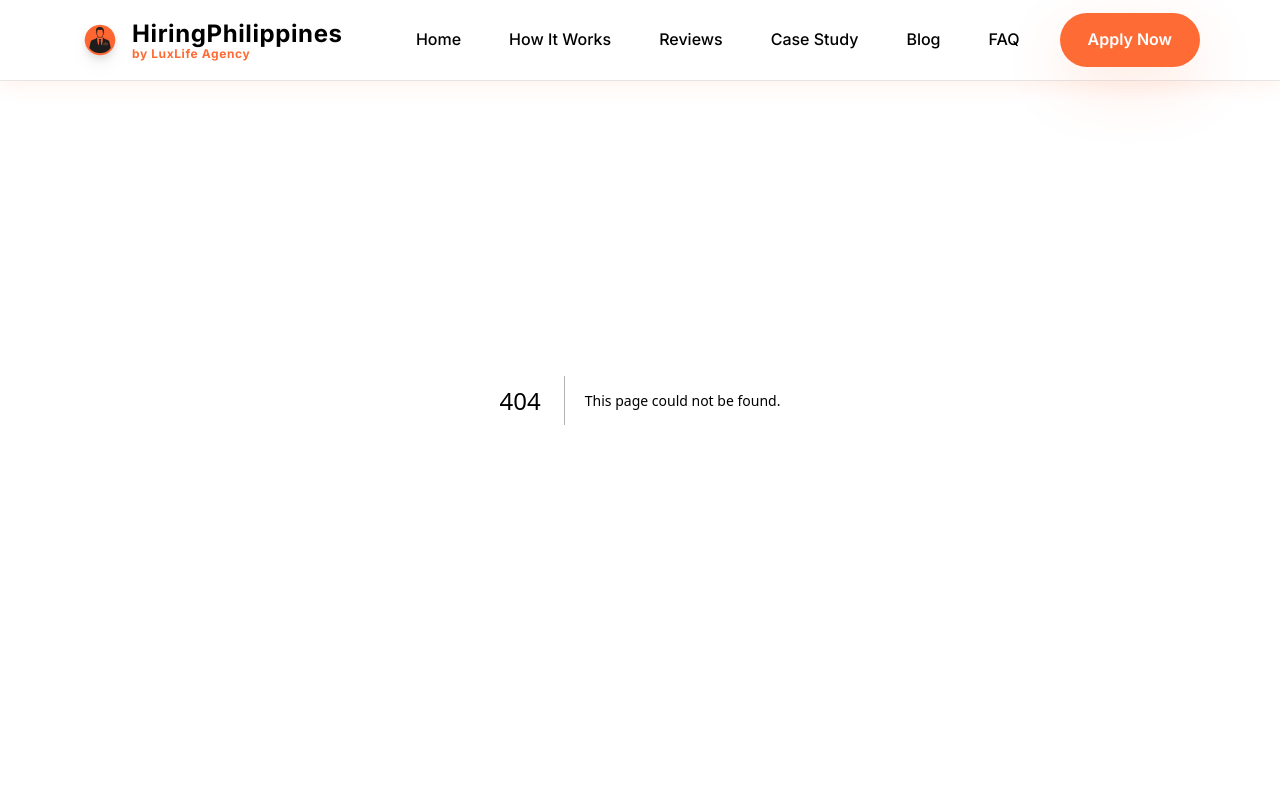
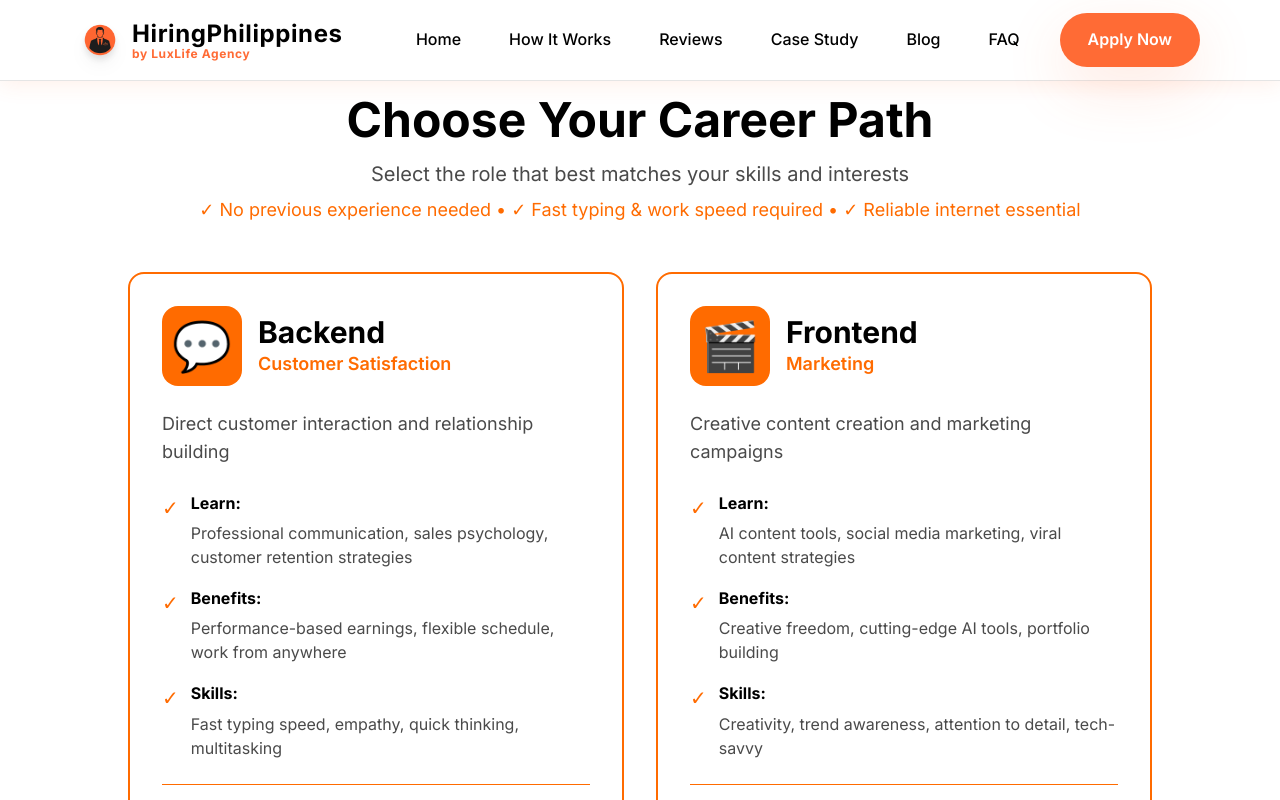
Before and after one commit to gigageek101/luxlife-hiring-website, a Next.js app: page /choose-position in a window 1280 px wide. Before the commit this address had no page. Shown: the top 800 px of the page. Built offline with nearby package versions, Linux system fonts and the light colour scheme; a web font is replaced by a local one.

Commit message:
Replace modal with dedicated job selection page at /choose-position

```diff
--- /dev/null
+++ b/app/choose-position/page.tsx
@@ -0,0 +1,186 @@
+'use client'
+
+import { useRouter } from 'next/navigation'
+
+export default function ChoosePositionPage() {
+  const router = useRouter()
+
+  const handleJobSelect = (jobType: 'backend' | 'frontend') => {
+    if (jobType === 'backend') {
+      router.push('/apply')
+    } else {
+      router.push('/applyformarketing')
+    }
+  }
+
+  return (
+    <div className="min-h-screen pt-24 pb-16 px-4" style={{ background: 'var(--bg-primary)' }}>
+      <div className="max-w-5xl mx-auto">
+        {/* Header */}
+        <div className="text-center mb-12">
+          <h1 className="text-3xl sm:text-4xl md:text-5xl font-bold mb-4" style={{ color: 'var(--text-primary)' }}>
+            Choose Your Career Path
+          </h1>
+          <p className="text-lg sm:text-xl mb-2" style={{ color: 'var(--text-secondary)' }}>
+            Select the role that best matches your skills and interests
+          </p>
+          <p className="text-base sm:text-lg" style={{ color: '#ff6b00' }}>
+            ✓ No previous experience needed • ✓ Fast typing & work speed required • ✓ Reliable internet essential
+          </p>
+        </div>
+
+        {/* Job Options */}
+        <div className="grid grid-cols-1 md:grid-cols-2 gap-6 md:gap-8">
+          {/* Backend Position */}
+          <button
+            onClick={() => handleJobSelect('backend')}
+            className="text-left p-6 sm:p-8 rounded-2xl border-2 transition-all duration-300 hover:scale-105 hover:shadow-2xl group"
+            style={{
+              borderColor: '#ff6b00',
+              background: 'var(--surface)'
+            }}
+          >
+            <div className="flex flex-col h-full">
+              <div className="flex items-center gap-4 mb-6">
+                <div
+                  className="w-16 h-16 sm:w-20 sm:h-20 flex-shrink-0 rounded-2xl flex items-center justify-center text-4xl sm:text-5xl transition-transform group-hover:scale-110"
+                  style={{ background: '#ff6b00' }}
+                >
+                  💬
+                </div>
+                <div>
+                  <h2 className="text-2xl sm:text-3xl font-bold" style={{ color: 'var(--text-primary)' }}>
+                    Backend
+                  </h2>
+                  <div className="text-base sm:text-lg font-semibold" style={{ color: '#ff6b00' }}>
+                    Customer Satisfaction
+                  </div>
+                </div>
+              </div>
+
+              <div className="flex-1">
+                <p className="mb-6 text-base sm:text-lg" style={{ color: 'var(--text-secondary)' }}>
+                  Direct customer interaction and relationship building
+                </p>
+
+                <div className="space-y-4">
+                  <div className="flex items-start gap-3">
+                    <span className="text-xl flex-shrink-0 mt-1" style={{ color: '#ff6b00' }}>✓</span>
+                    <div>
+                      <p className="font-bold mb-1" style={{ color: 'var(--text-primary)' }}>Learn:</p>
+                      <p className="text-sm sm:text-base" style={{ color: 'var(--text-secondary)' }}>
+                        Professional communication, sales psychology, customer retention strategies
+                      </p>
+                    </div>
+                  </div>
+                  <div className="flex items-start gap-3">
+                    <span className="text-xl flex-shrink-0 mt-1" style={{ color: '#ff6b00' }}>✓</span>
+                    <div>
+                      <p className="font-bold mb-1" style={{ color: 'var(--text-primary)' }}>Benefits:</p>
+                      <p className="text-sm sm:text-base" style={{ color: 'var(--text-secondary)' }}>
+                        Performance-based earnings, flexible schedule, work from anywhere
+                      </p>
+                    </div>
+                  </div>
+                  <div className="flex items-start gap-3">
+                    <span className="text-xl flex-shrink-0 mt-1" style={{ color: '#ff6b00' }}>✓</span>
+                    <div>
+                      <p className="font-bold mb-1" style={{ color: 'var(--text-primary)' }}>Skills:</p>
+                      <p className="text-sm sm:text-base" style={{ color: 'var(--text-secondary)' }}>
+                        Fast typing speed, empathy, quick thinking, multitasking
+                      </p>
+                    </div>
+                  </div>
+                </div>
+              </div>
+
+              <div className="mt-6 pt-6 border-t" style={{ borderColor: '#ff6b00' }}>
+                <div className="text-center font-bold text-lg" style={{ color: '#ff6b00' }}>
+                  Click to Apply →
+                </div>
+              </div>
+            </div>
+          </button>
+
+          {/* Frontend Position */}
+          <button
+            onClick={() => handleJobSelect('frontend')}
+            className="text-left p-6 sm:p-8 rounded-2xl border-2 transition-all duration-300 hover:scale-105 hover:shadow-2xl group"
+            style={{
+              borderColor: '#ff6b00',
+              background: 'var(--surface)'
+            }}
+          >
+            <div className="flex flex-col h-full">
+              <div className="flex items-center gap-4 mb-6">
+                <div
+                  className="w-16 h-16 sm:w-20 sm:h-20 flex-shrink-0 rounded-2xl flex items-center justify-center text-4xl sm:text-5xl transition-transform group-hover:scale-110"
+                  style={{ background: '#ff6b00' }}
+                >
+                  🎬
+                </div>
+                <div>
+                  <h2 className="text-2xl sm:text-3xl font-bold" style={{ color: 'var(--text-primary)' }}>
+                    Frontend
+                  </h2>
+                  <div className="text-base sm:text-lg font-semibold" style={{ color: '#ff6b00' }}>
+                    Marketing
+                  </div>
+                </div>
+              </div>
+
+              <div className="flex-1">
+                <p className="mb-6 text-base sm:text-lg" style={{ color: 'var(--text-secondary)' }}>
+                  Creative content creation and marketing campaigns
+                </p>
+
+                <div className="space-y-4">
+                  <div className="flex items-start gap-3">
+                    <span className="text-xl flex-shrink-0 mt-1" style={{ color: '#ff6b00' }}>✓</span>
+                    <div>
+                      <p className="font-bold mb-1" style={{ color: 'var(--text-primary)' }}>Learn:</p>
+                      <p className="text-sm sm:text-base" style={{ color: 'var(--text-secondary)' }}>
+                        AI content tools, social media marketing, viral content strategies
+                      </p>
+                    </div>
+                  </div>
+                  <div className="flex items-start gap-3">
+                    <span className="text-xl flex-shrink-0 mt-1" style={{ color: '#ff6b00' }}>✓</span>
+                    <div>
+                      <p className="font-bold mb-1" style={{ color: 'var(--text-primary)' }}>Benefits:</p>
+                      <p className="text-sm sm:text-base" style={{ color: 'var(--text-secondary)' }}>
+                        Creative freedom, cutting-edge AI tools, portfolio building
+                      </p>
+                    </div>
+                  </div>
+                  <div className="flex items-start gap-3">
+                    <span className="text-xl flex-shrink-0 mt-1" style={{ color: '#ff6b00' }}>✓</span>
+                    <div>
+                      <p className="font-bold mb-1" style={{ color: 'var(--text-primary)' }}>Skills:</p>
+                      <p className="text-sm sm:text-base" style={{ color: 'var(--text-secondary)' }}>
+                        Creativity, trend awareness, attention to detail, tech-savvy
+                      </p>
+                    </div>
+                  </div>
+                </div>
+              </div>
+
+              <div className="mt-6 pt-6 border-t" style={{ borderColor: '#ff6b00' }}>
+                <div className="text-center font-bold text-lg" style={{ color: '#ff6b00' }}>
+                  Click to Apply →
+                </div>
+              </div>
+            </div>
+          </button>
+        </div>
+
+        {/* Footer Note */}
+        <div className="mt-8 p-6 rounded-xl text-center" style={{ background: 'var(--surface)', border: '2px solid #ff6b00' }}>
+          <p className="text-base sm:text-lg" style={{ color: 'var(--text-secondary)' }}>
+            💡 <strong style={{ color: '#ff6b00' }}>Both positions are beginner-friendly!</strong> We provide full training and support. Choose based on your interests and strengths.
+          </p>
+        </div>
+      </div>
+    </div>
+  )
+}
--- a/app/page.tsx
+++ b/app/page.tsx
@@ -1,6 +1,5 @@
 'use client'
 
-import { useState } from 'react'
 import { motion } from 'framer-motion'
 import Link from 'next/link'
 import {
@@ -26,11 +25,9 @@ import AnimatedCounter from '@/components/AnimatedCounter'
 import Reveal from '@/components/Reveal'
 import ParallaxText from '@/components/ParallaxText'
 import DynamicBackground from '@/components/DynamicBackground'
-import JobSelectionModal from '@/components/JobSelectionModal'
 import { trackDiscordClick } from '@/utils/analytics'
 
 export default function Home() {
-  const [isModalOpen, setIsModalOpen] = useState(false)
   const benefits = [
     {
       icon: Shield,
@@ -166,16 +163,14 @@ export default function Home() {
               animate={{ opacity: 1, y: 0 }}
               transition={{ duration: 0.8, delay: 0.6 }}
             >
-              <button
-                onClick={() => {
-                  trackDiscordClick()
-                  setIsModalOpen(true)
-                }}
+              <Link
+                href="/choose-position"
                 className="btn-primary hover-lift hover-glow text-xl px-12 py-6 font-bold inline-flex items-center gap-3"
+                onClick={trackDiscordClick}
               >
                 👉 Apply Now (Takes 5 Minutes)
                 <ExternalLink className="w-6 h-6" />
-              </button>
+              </Link>
             </motion.div>
 
             <motion.div
@@ -293,16 +288,14 @@ export default function Home() {
 
           <Reveal delay={0.3}>
             <div className="text-center mt-12">
-              <button
-                onClick={() => {
-                  trackDiscordClick()
-                  setIsModalOpen(true)
-                }}
+              <Link
+                href="/choose-position"
                 className="btn-primary btn-shine hover-lift text-lg px-8 py-4 inline-flex items-center gap-3"
+                onClick={trackDiscordClick}
               >
                 🔥 Apply Now (Takes 5 Minutes) →
                 <ExternalLink className="w-5 h-5" />
-              </button>
+              </Link>
             </div>
           </Reveal>
         </div>
@@ -598,23 +591,18 @@ export default function Home() {
               <p className="text-xl mb-8" style={{ color: 'var(--text-secondary-on-white)' }}>
                 You've seen the fake ads. You've wasted time on spam. Now it's time to step into a safe, trusted space designed for Filipino talent.
               </p>
-                <button
-                  onClick={() => {
-                    trackDiscordClick()
-                    setIsModalOpen(true)
-                  }}
+                <Link
+                  href="/choose-position"
                   className="btn-primary btn-shine hover-lift text-lg px-8 py-4 inline-flex items-center gap-3"
+                  onClick={trackDiscordClick}
                 >
                   👉 Apply Now (Takes 5 Minutes)
                   <ExternalLink className="w-5 h-5" />
-                </button>
+                </Link>
             </div>
           </Reveal>
         </div>
       </section>
-
-      {/* Job Selection Modal */}
-      <JobSelectionModal isOpen={isModalOpen} onClose={() => setIsModalOpen(false)} />
     </div>
   )
 }
--- a/components/Navbar.tsx
+++ b/components/Navbar.tsx
@@ -4,13 +4,11 @@ import { useState, useEffect } from 'react'
 import Link from 'next/link'
 import { motion, AnimatePresence } from 'framer-motion'
 import { Menu, X } from 'lucide-react'
-import JobSelectionModal from '@/components/JobSelectionModal'
 import { trackDiscordClick } from '@/utils/analytics'
 
 const Navbar = () => {
   const [isOpen, setIsOpen] = useState(false)
   const [isScrolled, setIsScrolled] = useState(false)
-  const [isModalOpen, setIsModalOpen] = useState(false)
 
   useEffect(() => {
     const handleScroll = () => {
@@ -81,15 +79,13 @@ const Navbar = () => {
               </Link>
             ))}
 
-            <button
-              onClick={() => {
-                trackDiscordClick()
-                setIsModalOpen(true)
-              }}
+            <Link
+              href="/choose-position"
               className="btn-primary"
+              onClick={trackDiscordClick}
             >
               Apply Now
-            </button>
+            </Link>
           </div>
 
           {/* Mobile menu button */}
@@ -123,24 +119,21 @@ const Navbar = () => {
                     {item.name}
                   </Link>
                 ))}
-                            <button
+                            <Link
+                              href="/choose-position"
+                              className="block w-full text-center btn-primary mt-4"
                               onClick={() => {
                                 trackDiscordClick();
                                 setIsOpen(false);
-                                setIsModalOpen(true);
                               }}
-                              className="block w-full text-center btn-primary mt-4"
                             >
                               Apply Now
-                            </button>
+                            </Link>
               </div>
             </motion.div>
           )}
         </AnimatePresence>
       </div>
-
-      {/* Job Selection Modal */}
-      <JobSelectionModal isOpen={isModalOpen} onClose={() => setIsModalOpen(false)} />
     </motion.nav>
   )
 }
```
